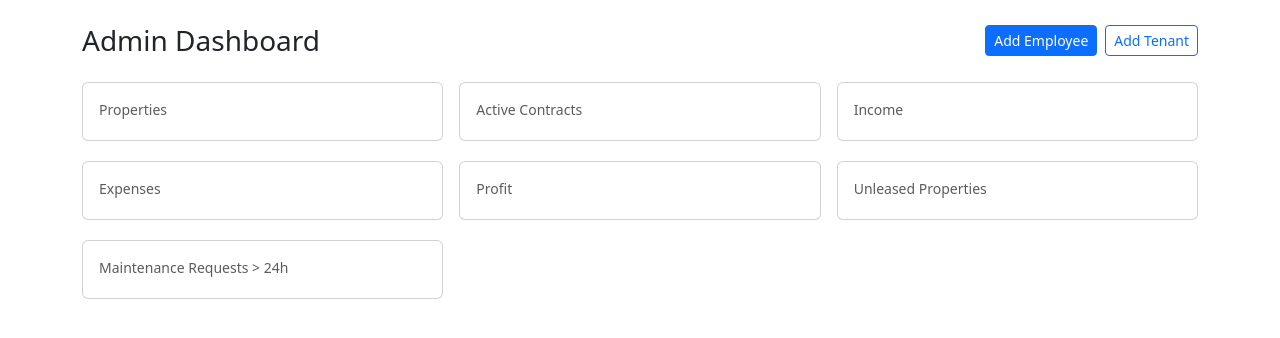
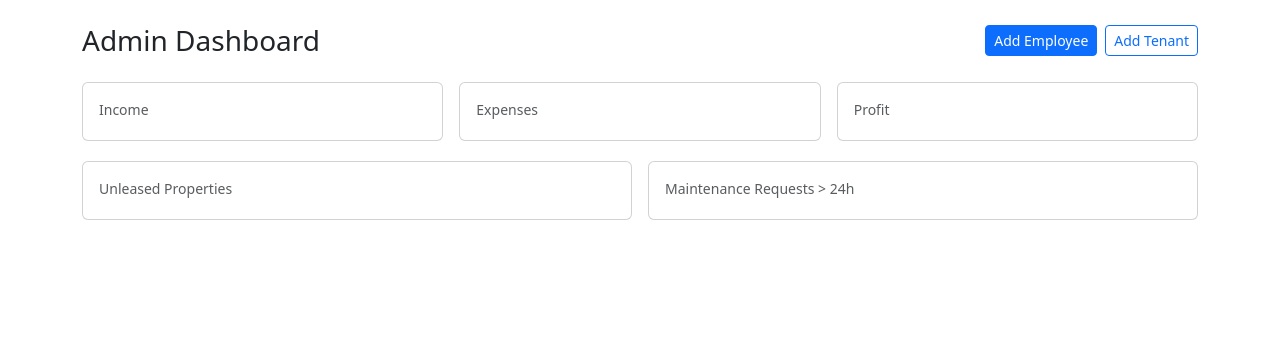
Before and after one commit to realestatefuad1997-afk/realestate, a Python web app: template app/templates/admin/dashboard.html in a window 1280 px wide. Shown: the part 56-394 px from the top of the page. Run offline with Jinja, Linux system fonts and the light colour scheme; the template is opened without the code that fills it, so the values that code supplies are empty.

Commit message:
Refactor dashboard layout and card sizing
Co-authored-by: citybeachgulf <citybeachgulf@gmail.com>

```diff
--- a/app/templates/admin/dashboard.html
+++ b/app/templates/admin/dashboard.html
@@ -8,23 +8,8 @@
     <a class="btn btn-sm btn-outline-primary" href="{{ url_for('admin.create_user', role='tenant') }}">{{ _('Add Tenant') }}</a>
   </div>
   </div>
+
 <div class="row g-3">
-  <div class="col-12 col-md-4">
-    <div class="card h-100">
-      <div class="card-body">
-        <div class="text-muted small mb-1">{{ _('Properties') }}</div>
-        <div class="fs-3 fw-semibold">{{ properties_count }}</div>
-      </div>
-    </div>
-  </div>
-  <div class="col-12 col-md-4">
-    <div class="card h-100">
-      <div class="card-body">
-        <div class="text-muted small mb-1">{{ _('Active Contracts') }}</div>
-        <div class="fs-3 fw-semibold">{{ active_contracts }}</div>
-      </div>
-    </div>
-  </div>
   <div class="col-12 col-md-4">
     <div class="card h-100">
       <div class="card-body">
@@ -33,9 +18,6 @@
       </div>
     </div>
   </div>
-</div>
-
-<div class="row g-3 mt-1">
   <div class="col-12 col-md-4">
     <div class="card h-100">
       <div class="card-body">
@@ -52,7 +34,10 @@
       </div>
     </div>
   </div>
-  <div class="col-12 col-md-4">
+</div>
+
+<div class="row g-3 mt-1">
+  <div class="col-12 col-md-6">
     <div class="card h-100">
       <div class="card-body">
         <div class="text-muted small mb-1">{{ _('Unleased Properties') }}</div>
@@ -60,10 +45,7 @@
       </div>
     </div>
   </div>
-</div>
-
-<div class="row g-3 mt-1">
-  <div class="col-12 col-md-4">
+  <div class="col-12 col-md-6">
     <div class="card h-100">
       <div class="card-body">
         <div class="text-muted small mb-1">{{ _('Maintenance Requests > 24h') }}</div>
```
